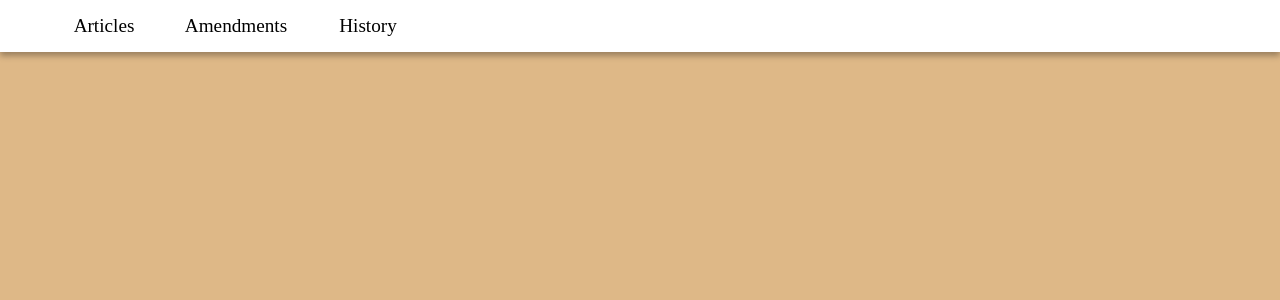
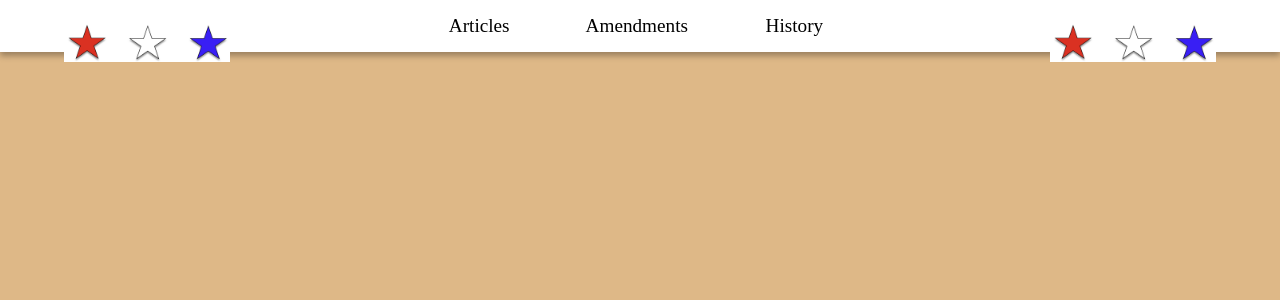
Before and after one commit to nicoleSpaul/itws2110-group2, a PHP site: page /navbartemp.html in a window 1280 px wide. Shown: the top 300 px of the page. Run offline with PHP 8.4, Linux system fonts and the light colour scheme; some web fonts are replaced.

Commit message:
nav bar update

```diff
--- a/lab2/nav.css
+++ b/lab2/nav.css
@@ -7,6 +7,28 @@ body {
   padding: 0;
   font-family: "Kaisei Tokumin", serif;
   background: burlywood;
+}
+
+#star-left {
+  position: absolute;
+  top: 3%;
+  left: 5vw;
+  width: 13vw;
+  z-index: 20;
+}
+
+#star-right {
+  position: absolute;
+  top: 3%;
+  right: 5vw;
+  width: 13vw;
+  z-index: 20;
+}
+
+#off-set {
+  display: inline-block;
+  width: 29vw;
+  height: 100%;
 }
 
 #nav-bar {
@@ -33,6 +55,7 @@ body {
   width: 10vw;
   padding-top: 5px;
   padding-bottom: 5px;
+  margin-right: 2vw;
 }
 
 #nav-bar ul li.menu-item a {
--- a/lab2/navbartemp.html
+++ b/lab2/navbartemp.html
@@ -14,8 +14,10 @@
 
 <body>
   <nav id="nav-bar">
+    <img src="images/stars.png" id="star-left" alt="Red white and blue stars image">
+    <img src="images/stars.png" id="star-right" alt="Red white and blue stars image">
     <ul>
-      <div></div>
+      <div id="off-set"></div>
       </li>
       <li class="menu-item"><a href="articles.html">Articles</a>
 
```
Also changed, not shown: lab2/images/stars.png (added).
